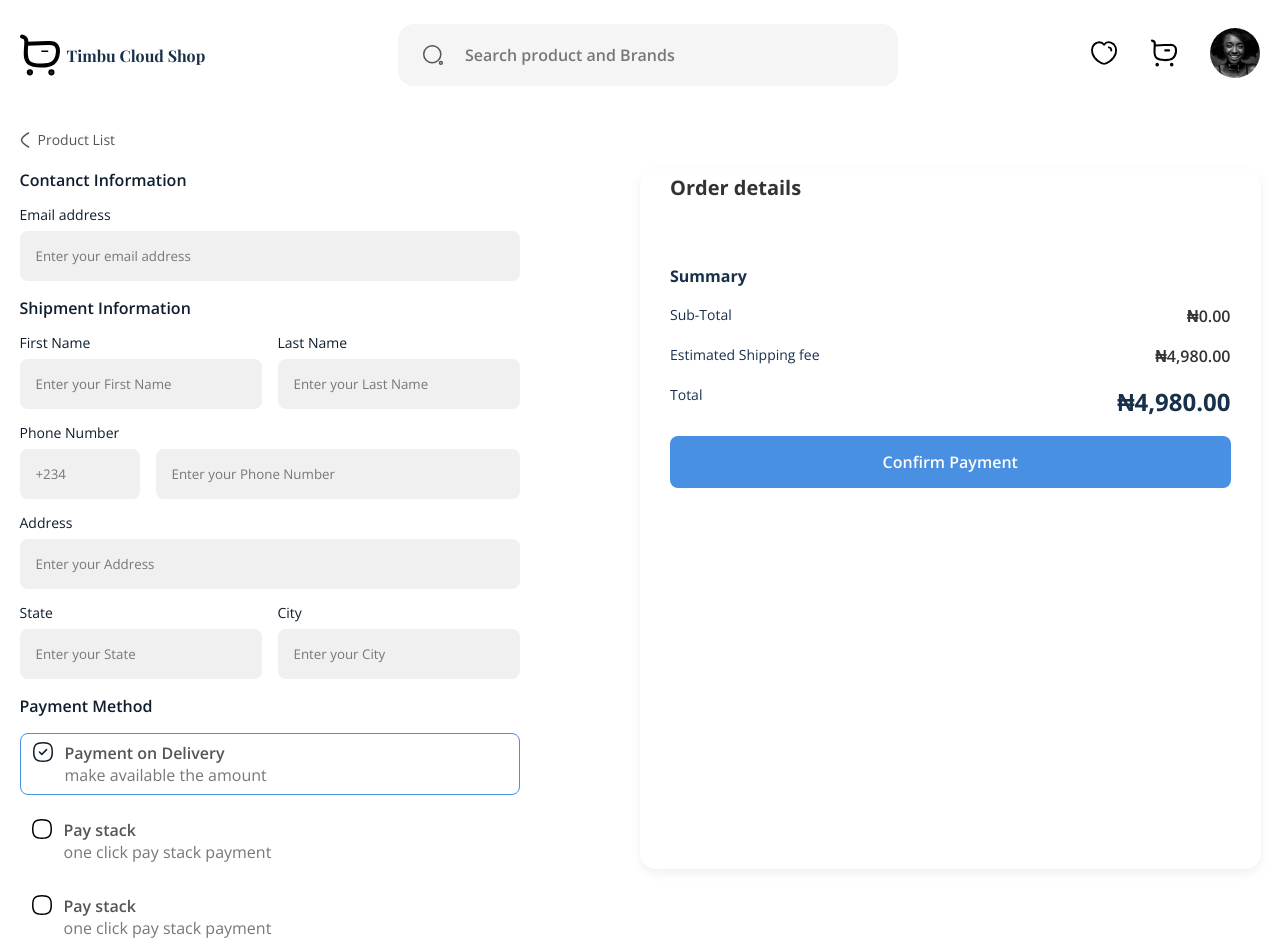
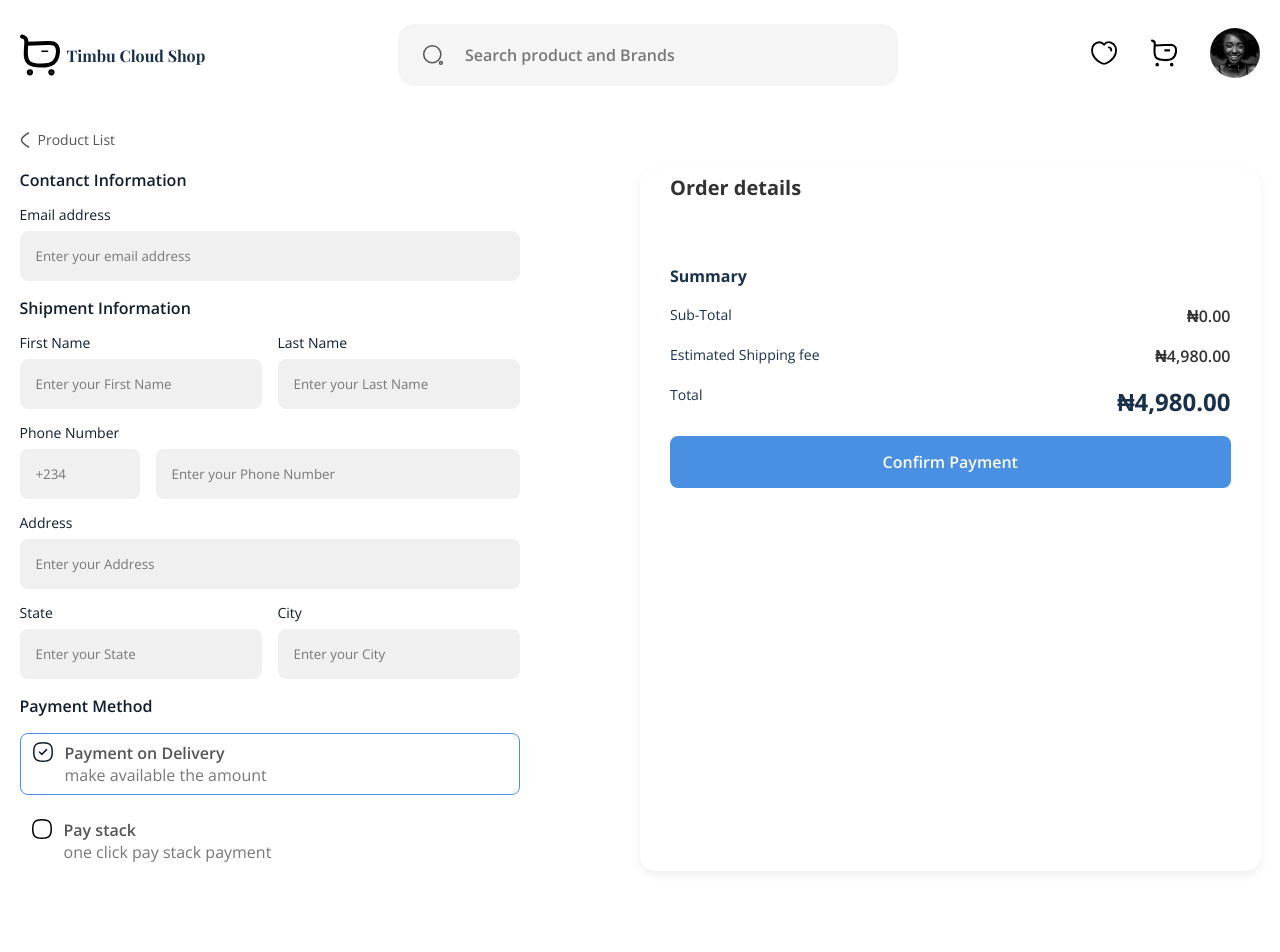
Before and after one commit to okpetoritse/hng-stage2, a React (Vite) app: page /checkout in a window 1280 px wide. Shown: the top 952 px of the page. Built offline with nearby package versions, Linux system fonts and the light colour scheme; a web font is replaced by a local one.

Commit message:
fix order details issue in checkout page

```diff
--- a/src/pages/CheckoutPage.jsx
+++ b/src/pages/CheckoutPage.jsx
@@ -101,12 +101,6 @@ const CheckoutPage = () => {
               Pay stack <br /> <span>one click pay stack payment </span>
             </p>
           </div>
-          <div className="checkout--payment">
-            <CheckOutlinedIcon />
-            <p>
-              Pay stack <br /> <span>one click pay stack payment </span>
-            </p>
-          </div>
         </section>
         <section className="checkout--order">
           <h3 className="checkout--orderTitle">Order details</h3>
--- a/src/styles/Checkout.css
+++ b/src/styles/Checkout.css
@@ -88,7 +88,7 @@
   flex-direction: column;
   gap: 32px;
 
-  max-height: 700px;
+  min-height: 700px;
   padding: 5px 30px 30px 30px;
   border-radius: 16px;
   background: #fff;
```
